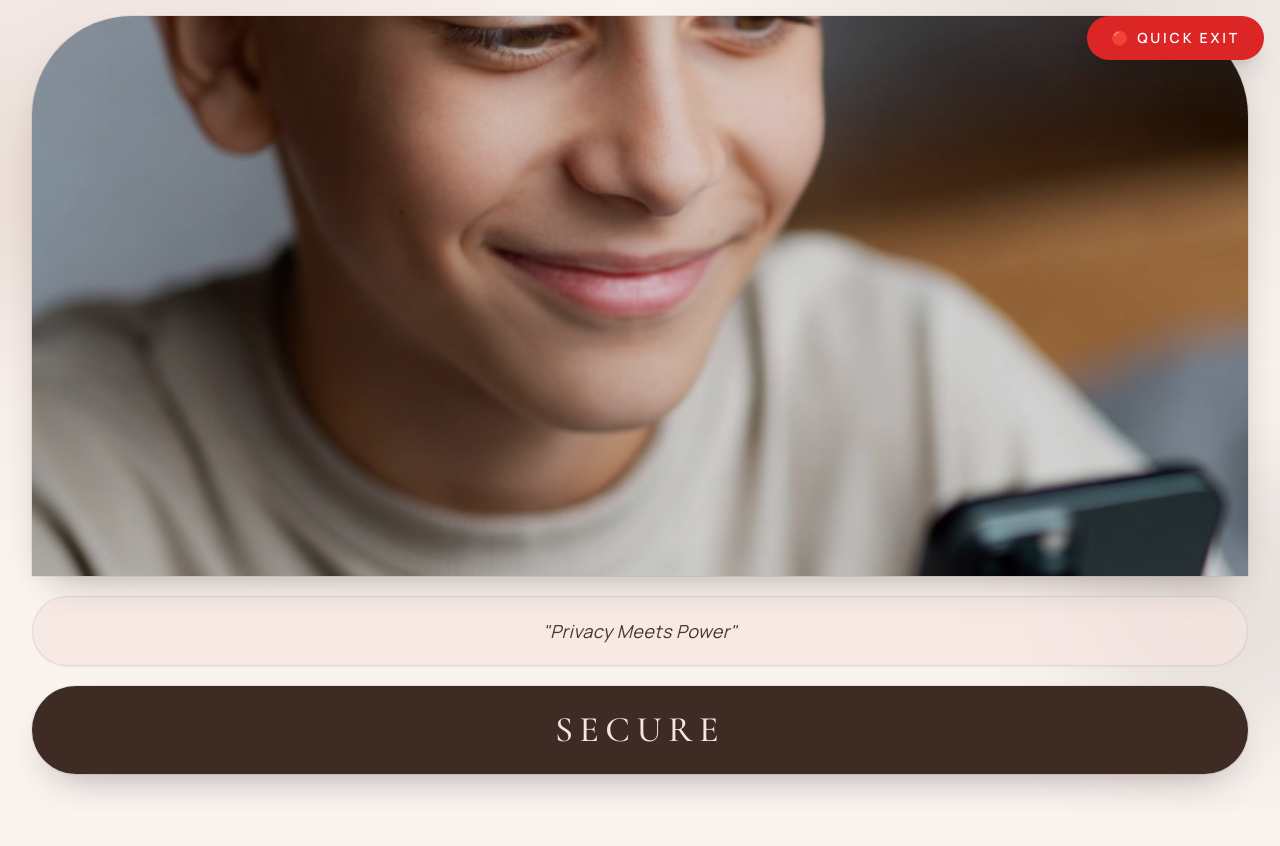
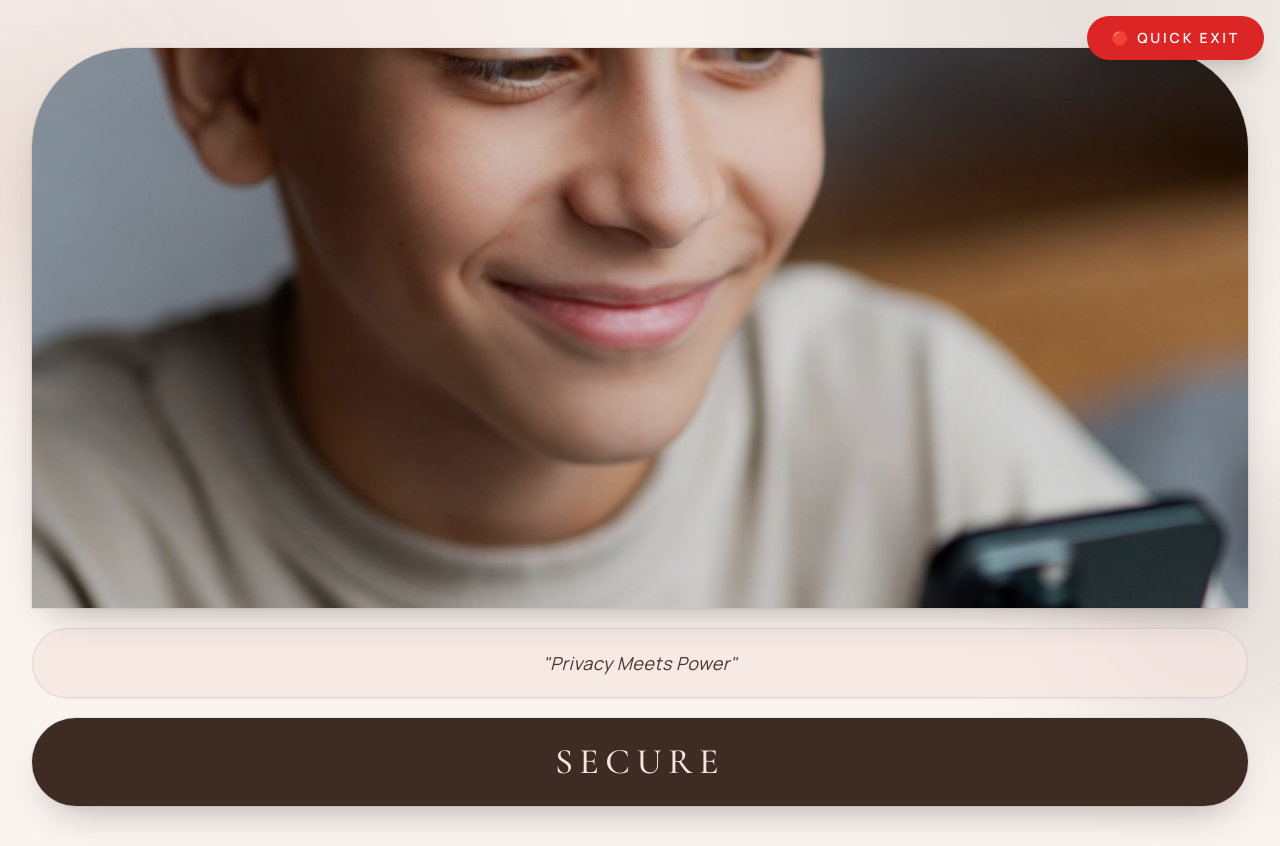
Before and after one commit to ibsii404/digital-shield, a React (Create React App) app: page / in a window 1280 px wide. Before the commit the page ends 814 px from the top, so only its background shows below. Built offline with nearby package versions, Linux system fonts and the light colour scheme; a web font is replaced by a local one.

Commit message:
Add interactive safety tools and accessibility features

```diff
--- a/src/App.js
+++ b/src/App.js
@@ -97,7 +97,7 @@ function App() {
     safetyHub: isUrdu ? 'سیفٹی ہب' : 'Safety Hub',
     back: isUrdu ? 'واپس' : 'Back',
     accessibility: isUrdu ? 'رسائی کے اختیارات' : 'Accessibility Controls',
-    urdu: isUrdu ? 'اردو' : 'Urdu',
+    urdu: isUrdu ? 'اردو' : 'English',
     highContrast: isUrdu ? 'ہائی کنٹراسٹ' : 'High Contrast',
     textSize: isUrdu ? 'ٹیکسٹ سائز' : 'Text Size',
     checklistTitle: isUrdu ? 'فوری سیفٹی چیک لسٹ' : 'Quick Safety Checklist',
@@ -150,7 +150,7 @@ function App() {
 
       <main className="relative z-10 w-full">
         {page === 'hero' && (
-          <section className="page-fade flex flex-col gap-5 px-4 pb-8 pt-4 md:px-8 md:pb-10">
+          <section className="page-fade flex flex-col gap-5 px-4 pb-8 pt-10 md:px-8 md:pb-10 md:pt-12">
             <div className="soft-ring relative overflow-hidden rounded-forme-arch h-[48vh] min-h-[300px] md:h-[56vh] md:min-h-[560px]">
               <img
                 src={heroImg}
```
